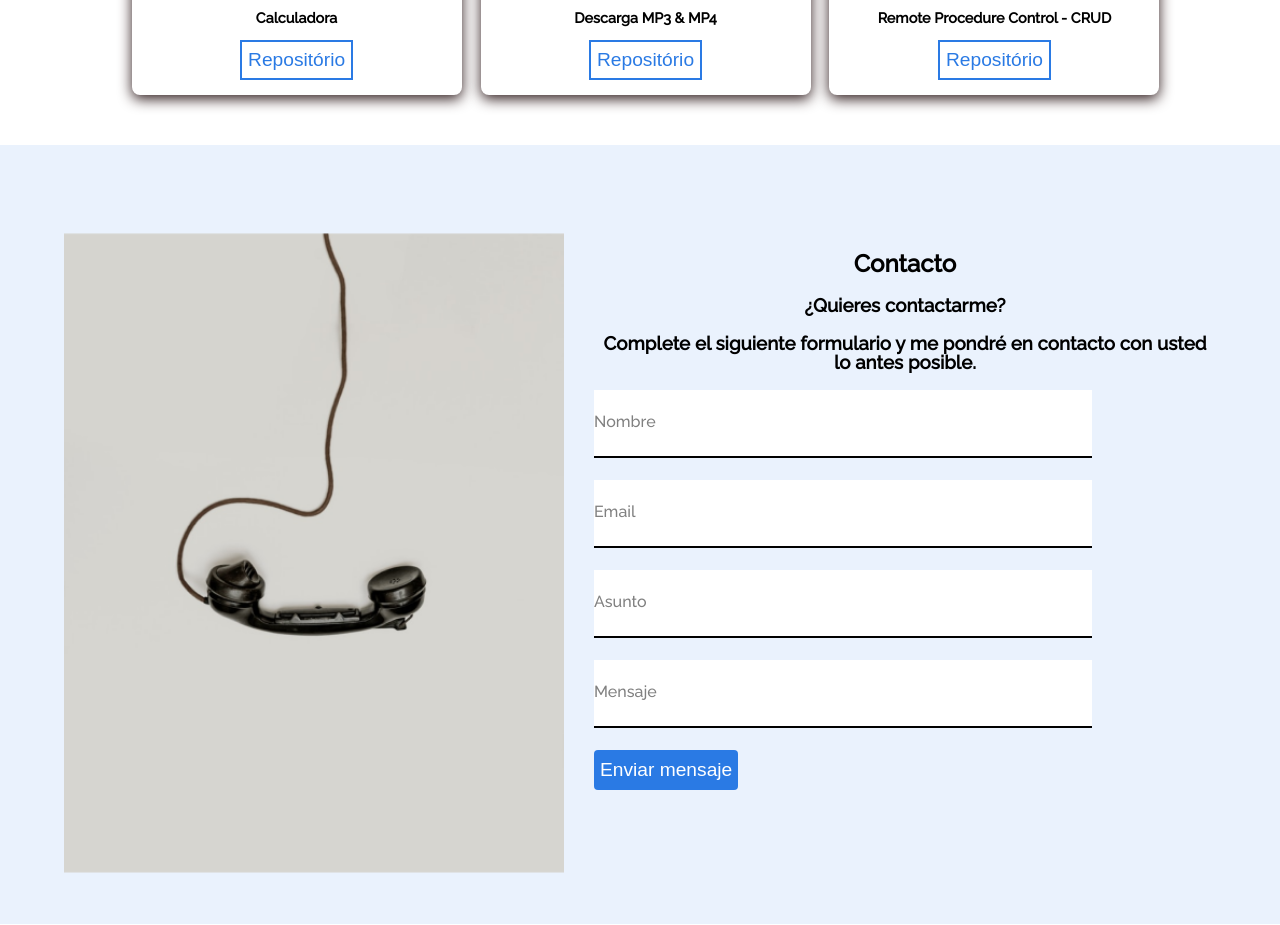
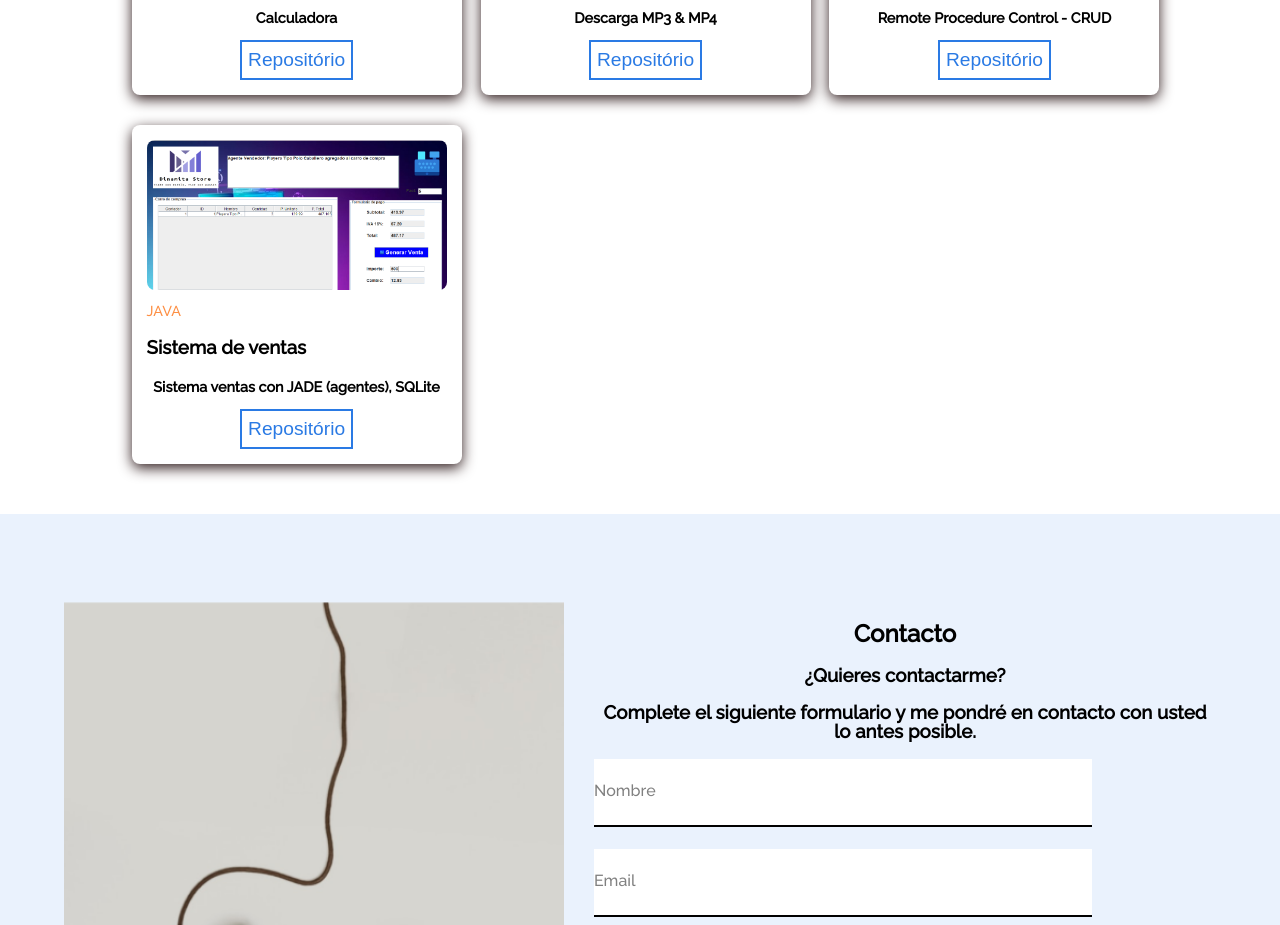
Before and after one commit to KevinGil12C/KevinGil12CPortafolio, a plain HTML site: page index.html in a window 1280 px wide. Shown: the part 2380-3305 px from the top of the page. Drawn offline with nearby package versions, Linux system fonts and the light colour scheme.

Commit message:
proyecto se

```diff
--- a/index.html
+++ b/index.html
@@ -368,6 +368,17 @@
                             target="_blank"><button class="experience__button__repo">Repositório</button></a></span>
                 </div>
             </div>
+
+            <div class="experience__box java">
+                <img src="img/experience/image-3.png" alt="" class="experience__box__img">
+                <h2 class="category">Java</h2>
+                <h3 class="experiende__title">Sistema de ventas</h3>
+                <h3 class="experience__text">Sistema ventas con JADE (agentes), SQLite</h3>
+                <div class="experience__description">
+                    <span class="experience__repo"><a href="https://github.com/KevinGil12C/ProyectoSE"
+                            target="_blank"><button class="experience__button__repo">Repositório</button></a></span>
+                </div>
+            </div>
         </div>
 
     </section>
```
Also changed, not shown: img/experience/image-3.png (added).
